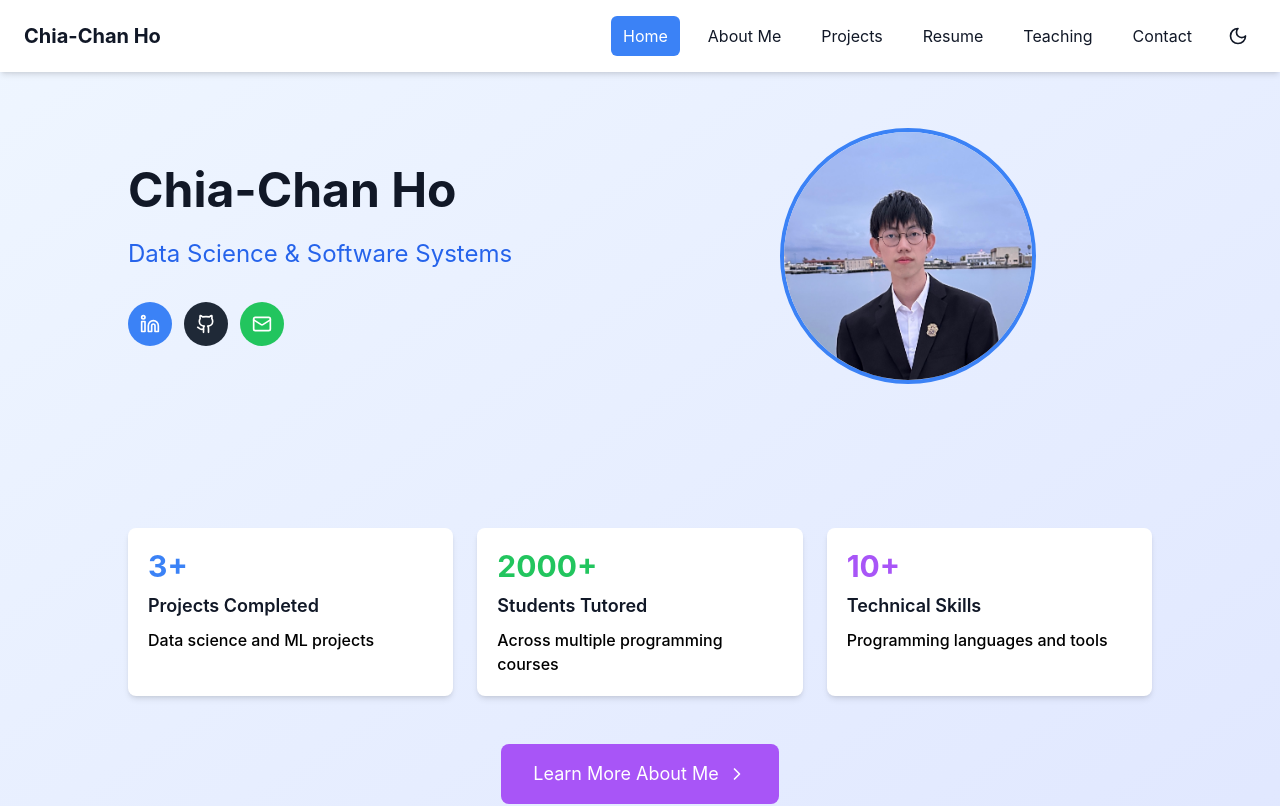
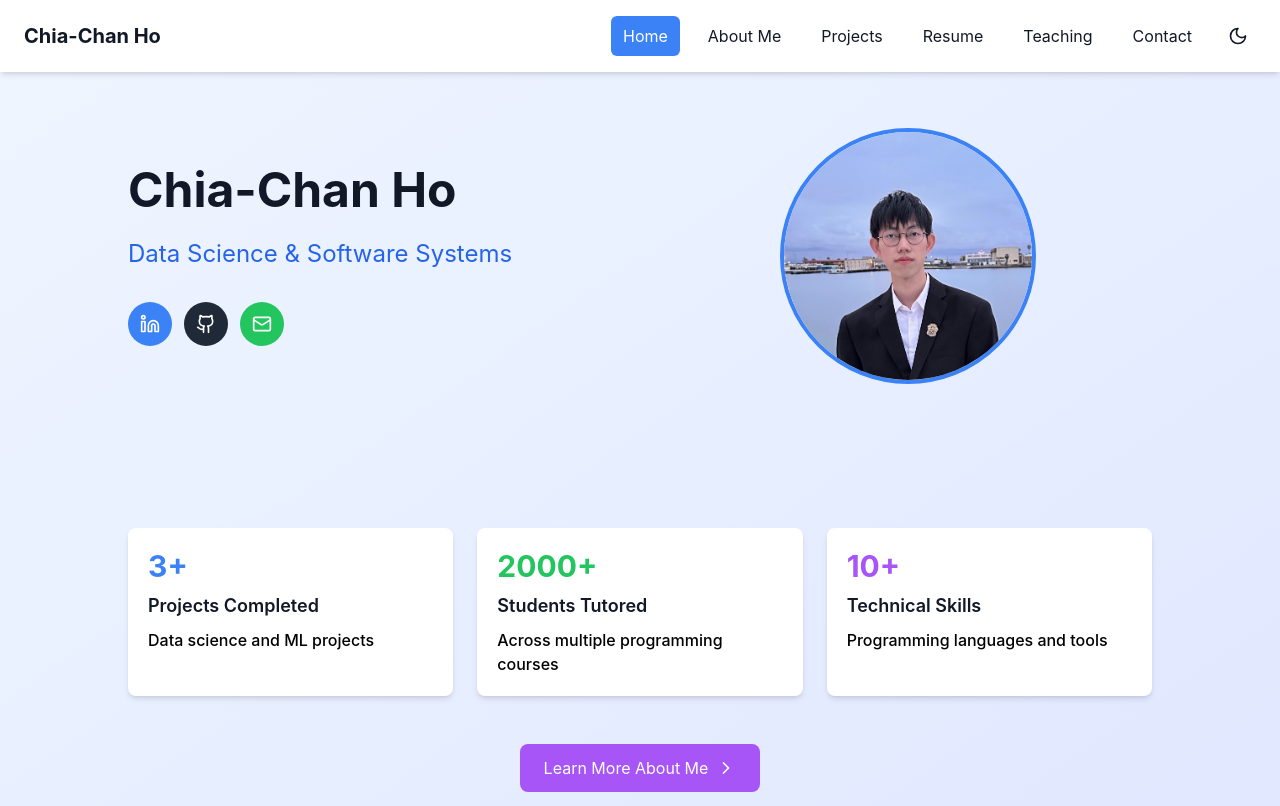
Before and after one commit to ChiaChan-Ho/portfolio, a React (Create React App) app in the folder personal-website/: page / in a window 1280 px wide. Shown: the top 806 px of the page. Built offline with nearby package versions, Linux system fonts and the light colour scheme.

Commit message:
Updated button sizes for consistent appearance

```diff
--- a/personal-website/src/App.js
+++ b/personal-website/src/App.js
@@ -479,9 +479,9 @@ export default function PersonalWebsite() {
         <div className="flex justify-center mt-6 sm:mt-12 mb-0">
           <button
             onClick={() => navigateTo('about')}
-            className={`w-full sm:w-auto flex items-center justify-center gap-2 px-4 sm:px-8 py-2 sm:py-4 text-sm sm:text-lg rounded-lg ${darkMode ? 'bg-purple-600 hover:bg-purple-700' : 'bg-purple-500 hover:bg-purple-600'} text-white transform transition-all duration-300 hover:scale-105 hover:shadow-lg`}
+            className={`flex items-center gap-2 px-6 py-3 rounded-lg ${darkMode ? 'bg-purple-600 hover:bg-purple-700' : 'bg-purple-500 hover:bg-purple-600'} text-white transform transition-all duration-300 hover:scale-105 hover:shadow-lg`}
           >
-            Learn More About Me <ChevronRight size={16} className="sm:w-5 sm:h-5" />
+            Learn More About Me <ChevronRight size={20} className="sm:w-5 sm:h-5" />
           </button>
         </div>
       </div>
```
